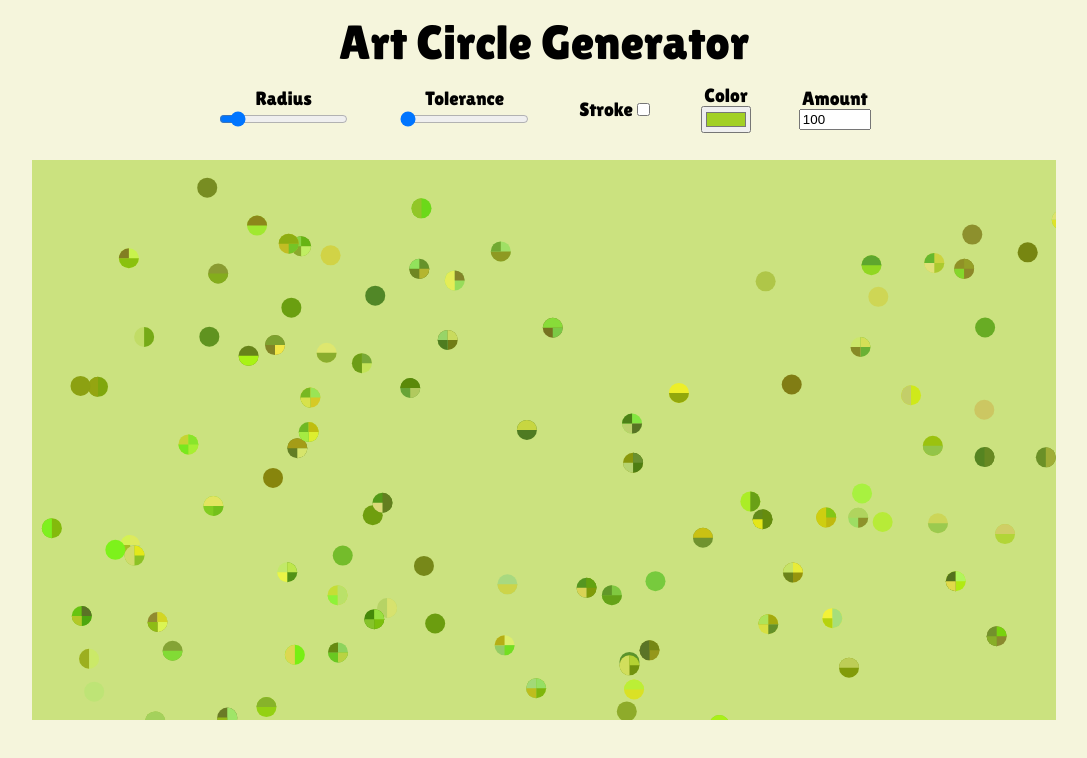
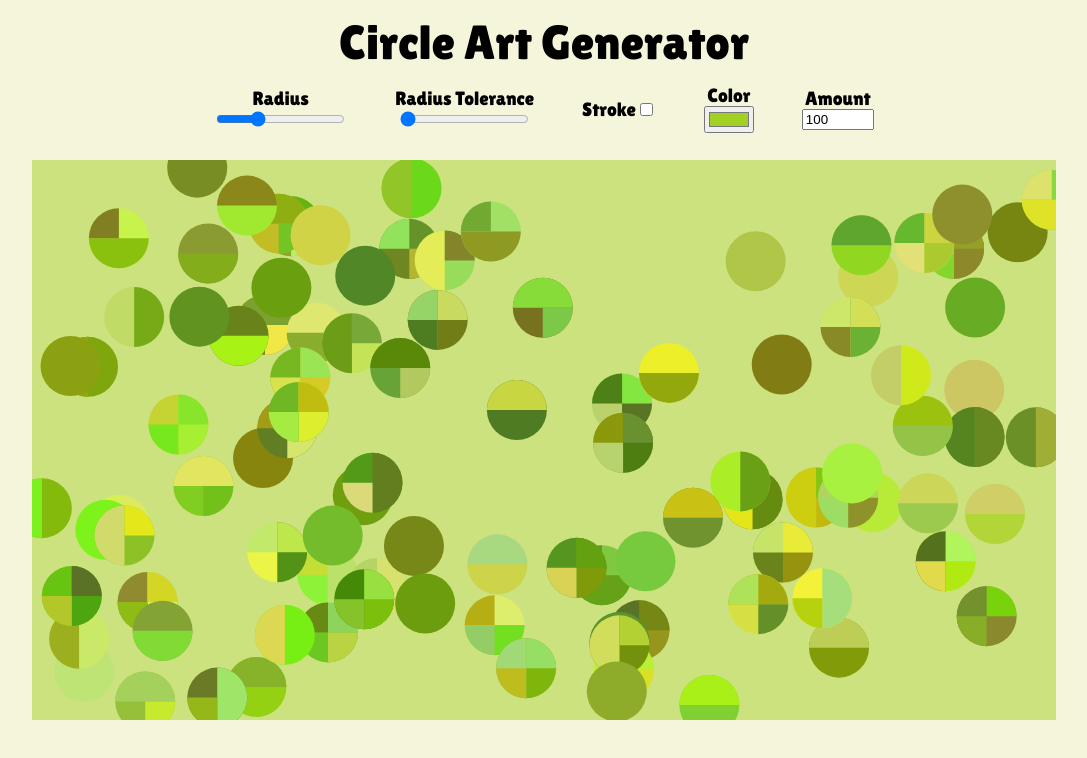
Before and after one commit to SiemDW/Art-Platform, a React (Vite) app: page / in a window 1280 px wide. Shown: the top 758 px of the page, without its empty margins (96-1183 px from the left). Built offline with nearby package versions, Linux system fonts and the light colour scheme.

Commit message:
code clean up

```diff
--- a/src/App.css
+++ b/src/App.css
@@ -13,6 +13,7 @@ body{
   position: absolute;
   top:20%;
   left: 10%;
+  z-index: -1;
 
 }
 
--- a/src/App.jsx
+++ b/src/App.jsx
@@ -7,54 +7,52 @@ import ColorPicker from "./components/ColorPicker";
 import NumberPicker from "./components/NumberPicker";
 import ToleranceSlider from "./components/ToleranceSlider";
 
-
-
-
-
-const generateCirle = (color, radius, strokeCheck,rotations,tolerance) => {
-  const arcsChoice = [
+const generateCirle = (color, radius, strokeCheck, rotations, tolerance) => {
+  const arcsOptions = [
     "full",
     {
       type: "half",
-      color: RandomColorValueInRange(hexToHSL(color)),
+      color: GiveRandomColorInRange(hexToHSL(color)),
     },
     {
       type: "third",
-      color: RandomColorValueInRange(hexToHSL(color)),
-      color2: RandomColorValueInRange(hexToHSL(color)),
+      color: GiveRandomColorInRange(hexToHSL(color)),
+      color2: GiveRandomColorInRange(hexToHSL(color)),
     },
     {
       type: "quarter",
-      color: RandomColorValueInRange(hexToHSL(color)),
-      color2: RandomColorValueInRange(hexToHSL(color)),
-      color3: RandomColorValueInRange(hexToHSL(color)),
+      color: GiveRandomColorInRange(hexToHSL(color)),
+      color2: GiveRandomColorInRange(hexToHSL(color)),
+      color3: GiveRandomColorInRange(hexToHSL(color)),
     },
-
   ];
 
   return {
-     x: (Math.random() * (window.innerWidth - (window.innerWidth* 0.20)))+(window.innerWidth* 0,10),
-     y: (Math.random() * (window.innerHeight - (window.innerHeight* 0.30)))+(window.innerHeight* 0,20),
-     color: RandomColorValueInRange(hexToHSL(color)),
-     radius: addTolerance(radius,tolerance),
+    // 80 percent of the viewportwidth
+    x: Math.random() * (window.innerWidth * 0.8),
+    // 70 percent of the viewportheight
+    y: Math.random() * (window.innerHeight * 0.7),
+
+    color: GiveRandomColorInRange(hexToHSL(color)),
+    radius: addTolerance(radius, tolerance),
     rotations: rotations[Math.floor(Math.random() * 3.999)],
-     arcs: arcsChoice[Math.floor(Math.random() * 3.999)],
+    arcs: arcsOptions[Math.floor(Math.random() * 3.999)],
     strokeCheck,
-     strokeColor: RandomColorValueInRange(hexToHSL(color)),
-   };};
+    strokeColor: GiveRandomColorInRange(hexToHSL(color)),
+  };
+};
 
-const generateCirles = (amount,color,radius,strokeCheck,tolerance) => {
-  const rotateAmount = [0, 90, 180, 270]
+const generateCirles = (amount, color, radius, strokeCheck, tolerance) => {
+  const rotateAmount = [0, 90, 180, 270];
 
   const arr = new Array(amount).fill(null);
-  return arr.map(() => generateCirle(color,radius,strokeCheck,rotateAmount,tolerance));
+  return arr.map(() =>
+    generateCirle(color, radius, strokeCheck, rotateAmount, tolerance)
+  );
 };
 
-
-
-
 const hexToHSL = (H) => {
-  // Convert hex to RGB first
+  // Converting hex to rgb first
   let r = 0,
     g = 0,
     b = 0;
@@ -93,31 +91,33 @@ const hexToHSL = (H) => {
   l = +(l * 100).toFixed(1);
 
   const hslCharacterarray = [h, s, l];
-
   return hslCharacterarray;
 };
 
-const RandomColorValueInRange = (hslColor) => {
+const GiveRandomColorInRange = (hslColor) => {
   const hslResults = hslColor.map((character, index) => {
+    const offsetRange = 20;
+    // max and min range
     let max = 0;
     let min = 0;
 
-    if (character - 20 < 0) {
+    if (character - offsetRange < 0) {
       min = 0;
     } else {
-      min = character - 20;
+      min = character - offsetRange;
     }
     if (index === 0) {
-
-      if (character + 20 > 359) {
+      if (character + offsetRange > 359) {
+        //first value of the HSL is hue, so cant be bigger than 359
         max = 359;
       } else {
-        max = character + 20;
+        max = character + offsetRange;
       }
-    } else if (character + 20 > 100) {
+      //second and third values are percentages
+    } else if (character + offsetRange > 100) {
       max = 100;
     } else {
-      max = character + 20;
+      max = character + offsetRange;
     }
 
     const randomValue = Math.random() * (max - min) + min;
@@ -135,8 +135,8 @@ const RandomColorValueInRange = (hslColor) => {
   );
 };
 
-const addTolerance = (radius,tolerance) =>{
-   let min =0;
+const addTolerance = (radius, tolerance) => {
+  let min = 0;
   let max = 0;
   if (radius - tolerance <= 0) {
     min = 0;
@@ -144,104 +144,88 @@ const addTolerance = (radius,tolerance) =>{
     min = radius - tolerance;
   }
 
+  max = radius + tolerance;
 
-
-    max = radius + tolerance
-
-   return  Math.random() * (max - min) + min;
-
-
-}
-
-
-
-
+  return Math.random() * (max - min) + min;
+};
 
 function App() {
   const [tolerance, setTolerance] = useState(0);
   const [amount, setAmount] = useState(100);
-  const [radius, setRadius] = useState(10);
+  const [radius, setRadius] = useState(30);
   const [strokeCheck, setStrokeCheck] = useState(false);
-  const [color, setColor] = useState('#a2d025');
-  const [circles, setCircles] = useState(generateCirles(amount,color,radius,strokeCheck,tolerance));
+  const [color, setColor] = useState("#a2d025");
+  const [circles, setCircles] = useState(
+    generateCirles(amount, color, radius, strokeCheck, tolerance)
+  );
 
-
-  const handleRangeChange = (value,oldValue,min,max,step) => {
+  const handleRangeChange = (value, previousValue) => {
     const tmp = [...circles];
 
-;    const updated = tmp.map((circle) => {
+    const updated = tmp.map((circle) => {
       const tmpCircle = { ...circle };
 
-    if (value < oldValue && tolerance > 0) {
+      if (value < previousValue && tolerance > 0) {
+        // if tolerance is not 0, value of radius cant be lowered
+        // radius cant be a negative value
         tmpCircle.radius = tmpCircle.radius;
-      value = oldValue;
-    }
-
-      else if (value > oldValue) {
-      const difference = value - oldValue;
+        value = previousValue;
+      } else if (value > previousValue) {
+        const difference = value - previousValue;
         tmpCircle.radius = tmpCircle.radius + difference;
-
-     }
-     else if(value < oldValue && tolerance ===0){
-      tmpCircle.radius = value
-
+      } else if (value < previousValue && tolerance === 0) {
+        tmpCircle.radius = value;
       }
 
       return tmpCircle;
     });
     setRadius(value);
     setCircles(updated);
-
   };
 
-
-
-  const handleStrokeCheck = (value) =>{
-
-
+  const handleStrokeCheck = (value) => {
     const tmp = [...circles];
-    const updated = tmp.map((circle)=>{
-      const tmpCircle = {...circle};
+    const updated = tmp.map((circle) => {
+      const tmpCircle = { ...circle };
       tmpCircle.strokeCheck = value;
       return tmpCircle;
     });
     setStrokeCheck(value);
-      console.log("strokevalue" ,value);
     setCircles(updated);
-     console.log("setcircles is done succesfully",setCircles(updated));
 
-   }
+  };
 
+  const handleAmount = (amount) => {
+    setAmount(amount);
+    setCircles(generateCirles(amount, color, radius, strokeCheck, tolerance));
+  };
 
-
-  const handleAmount = (amount) =>{
-
-   setAmount(amount);
-   setCircles(generateCirles(amount,color,radius,strokeCheck,tolerance));
-
-  }
-
-  const handleToleranceChange = (tolerance) =>{
+  const handleToleranceChange = (tolerance) => {
     const tmp = [...circles];
     const updated = tmp.map((circle) => {
       const tmpCircle = { ...circle };
-    tmpCircle.radius = addTolerance(radius,tolerance);
+      tmpCircle.radius = addTolerance(radius, tolerance);
       return tmpCircle;
     });
     setCircles(updated);
-setTolerance(tolerance)
-  }
-
+    setTolerance(tolerance);
+  };
 
   const handleColorChange = (value) => {
     const tmp = [...circles];
     const updated = tmp.map((circle) => {
       const tmpCircle = { ...circle };
-      if(tmpCircle.arcs.color) { tmpCircle.arcs.color = RandomColorValueInRange(hexToHSL(value)) }
-      if(tmpCircle.arcs.color2) { tmpCircle.arcs.color2 = RandomColorValueInRange(hexToHSL(value)) }
-      if(tmpCircle.arcs.color3) { tmpCircle.arcs.color3 = RandomColorValueInRange(hexToHSL(value)) }
-      tmpCircle.color = RandomColorValueInRange(hexToHSL(value));
-      tmpCircle.strokeColor = RandomColorValueInRange(hexToHSL(value));
+      if (tmpCircle.arcs.color) {
+        tmpCircle.arcs.color = GiveRandomColorInRange(hexToHSL(value));
+      }
+      if (tmpCircle.arcs.color2) {
+        tmpCircle.arcs.color2 = GiveRandomColorInRange(hexToHSL(value));
+      }
+      if (tmpCircle.arcs.color3) {
+        tmpCircle.arcs.color3 = GiveRandomColorInRange(hexToHSL(value));
+      }
+      tmpCircle.color = GiveRandomColorInRange(hexToHSL(value));
+      tmpCircle.strokeColor = GiveRandomColorInRange(hexToHSL(value));
       return tmpCircle;
     });
     setCircles(updated);
@@ -250,20 +234,20 @@ setTolerance(tolerance)
 
   return (
     <>
-
       <div className="app-container">
-         <h1> Art Circle Generator</h1>
+        <h1> Circle Art Generator</h1>
 
         <div className="input-container">
           <RangeSlider value={radius} onRangeChange={handleRangeChange} />
-                 <ToleranceSlider   value={tolerance} onToleranceChange={handleToleranceChange} ></ToleranceSlider>
-                 <StrokeCheck  value={strokeCheck} onStrokeCheck={handleStrokeCheck} />
+          <ToleranceSlider
+            value={tolerance}
+            onToleranceChange={handleToleranceChange}
+          ></ToleranceSlider>
+          <StrokeCheck value={strokeCheck} onStrokeCheck={handleStrokeCheck} />
           <ColorPicker value={color} onColorChange={handleColorChange} />
           <NumberPicker value={amount} onNumberChange={handleAmount} />
         </div>
-               <Drawing
-          circles={circles}
-          backgroundColor={color}/>
+        <Drawing circles={circles} backgroundColor={color} />
       </div>
     </>
   );
--- a/src/components/ColorPicker.jsx
+++ b/src/components/ColorPicker.jsx
@@ -1,15 +1,15 @@
-const ColorPicker = ({value, onColorChange}) =>{
-
-
-return(
-
-<div>
-    <label for="color"> Color</label>
-    <input  id="color" type="color" value={value} onChange={(e) => onColorChange((e.target.value).toString())} />
-</div>
-
-)
-
-}
+const ColorPicker = ({ value, onColorChange }) => {
+  return (
+    <div>
+      <label htmlFor="color"> Color</label>
+      <input
+        id="color"
+        type="color"
+        value={value}
+        onChange={(e) => onColorChange(e.target.value.toString())}
+      />
+    </div>
+  );
+};
 
 export default ColorPicker;
--- a/src/components/Drawing.jsx
+++ b/src/components/Drawing.jsx
@@ -1,14 +1,16 @@
-const Drawing = ({ circles  , backgroundColor }) => {
-
+const Drawing = ({ circles, backgroundColor }) => {
   console.log(backgroundColor);
 
-
   return (
-    <svg  className="svg-container">
-      <rect className="background-rectangle" fill={backgroundColor} fillOpacity="50%"  />
+    <svg className="svg-container">
+      <rect
+        className="background-rectangle"
+        fill={backgroundColor}
+        fillOpacity="50%"
+      />
       {circles.map((circle, index) => {
         const pathArray = [
-          <path
+          <path //making arc
             d={
               "M" +
               circle.x.toString() +
@@ -113,6 +115,7 @@ const Drawing = ({ circles  , backgroundColor }) => {
               : null}
             {circle.arcs.type === "quarter" ? pathArray[2] : null}
             <circle
+              //adding another circle so that the range is on top of the arcs aswell and giving opacity to fill
               cx={circle.x}
               cy={circle.y}
               r={circle.radius}
--- a/src/components/RangeSlider.jsx
+++ b/src/components/RangeSlider.jsx
@@ -1,24 +1,21 @@
-const RangeSlider = ({value,onRangeChange}) =>{
-return (
-
-  <div>
-    <label for="range"> <span>Radius</span>  </label>
+const RangeSlider = ({ value, onRangeChange }) => {
+  return (
+    <div>
+      <label htmlFor="range">
+        Radius
+      </label>
 
       <input
-      id="range"
+        id="range"
         type="range"
         min={0}
         max={100}
         value={value}
-        step= {1}
-
-        onChange={(e) => onRangeChange(parseInt(e.target.value, 10),value,0,100,1)}
+        step={1}
+        onChange={(e) => onRangeChange(parseInt(e.target.value, 10), value)}
       />
-
-  </div>
-);
-
-}
-
+    </div>
+  );
+};
 
 export default RangeSlider;
--- a/src/components/ToleranceSlider.jsx
+++ b/src/components/ToleranceSlider.jsx
@@ -1,9 +1,7 @@
-
 const ToleranceSlider = ({ value, onToleranceChange }) => {
   return (
-
     <div>
-      <label for="Tolerance"> Tolerance  </label>
+      <label htmlFor="Tolerance"> Radius Tolerance </label>
       <span></span>
       <input
         id="Tolerance"
@@ -14,7 +12,6 @@ const ToleranceSlider = ({ value, onToleranceChange }) => {
         onChange={(e) => onToleranceChange(parseInt(e.target.value, 10))}
       />
     </div>
-
   );
 };
 
```
Also changed, not shown: src/components/NumberPicker.jsx (+12 -14 lines), src/components/StrokeCheck.jsx (+16 -14 lines). Lines whose indentation alone changed are shown as unchanged.
